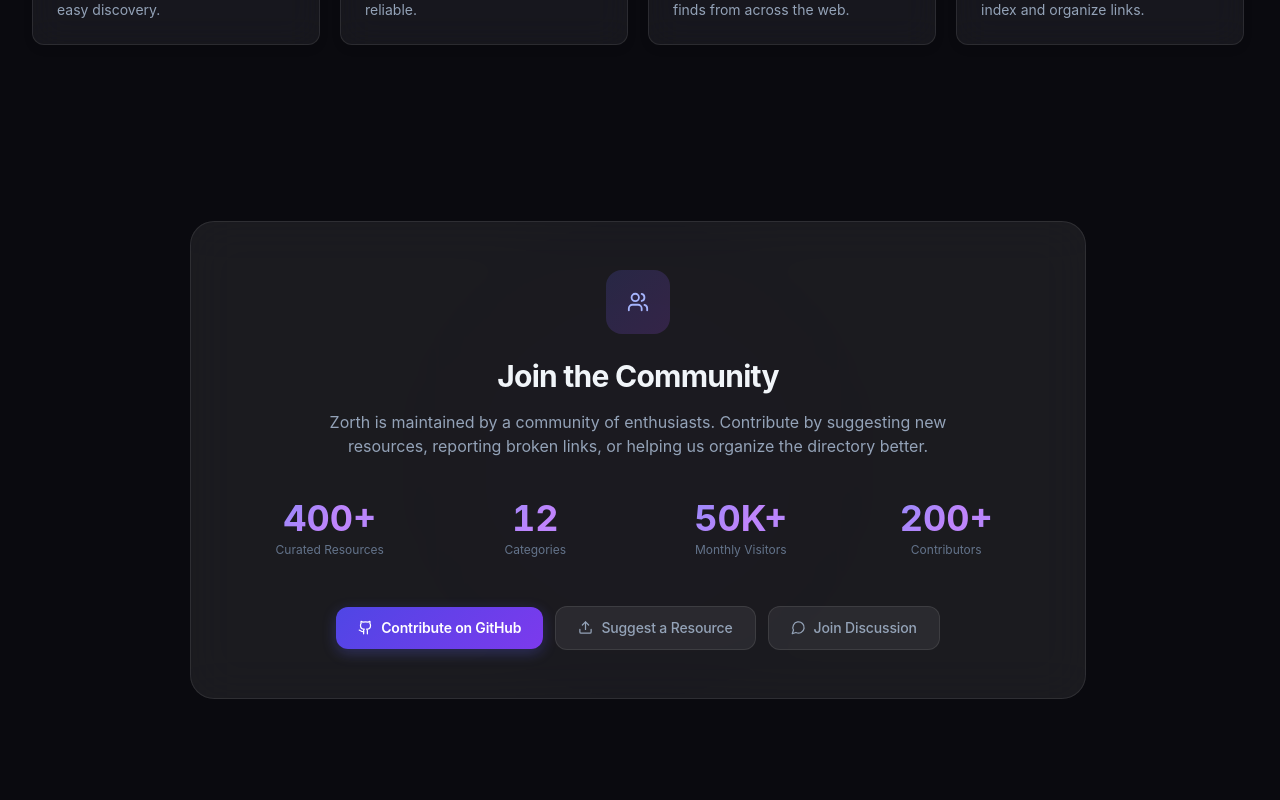
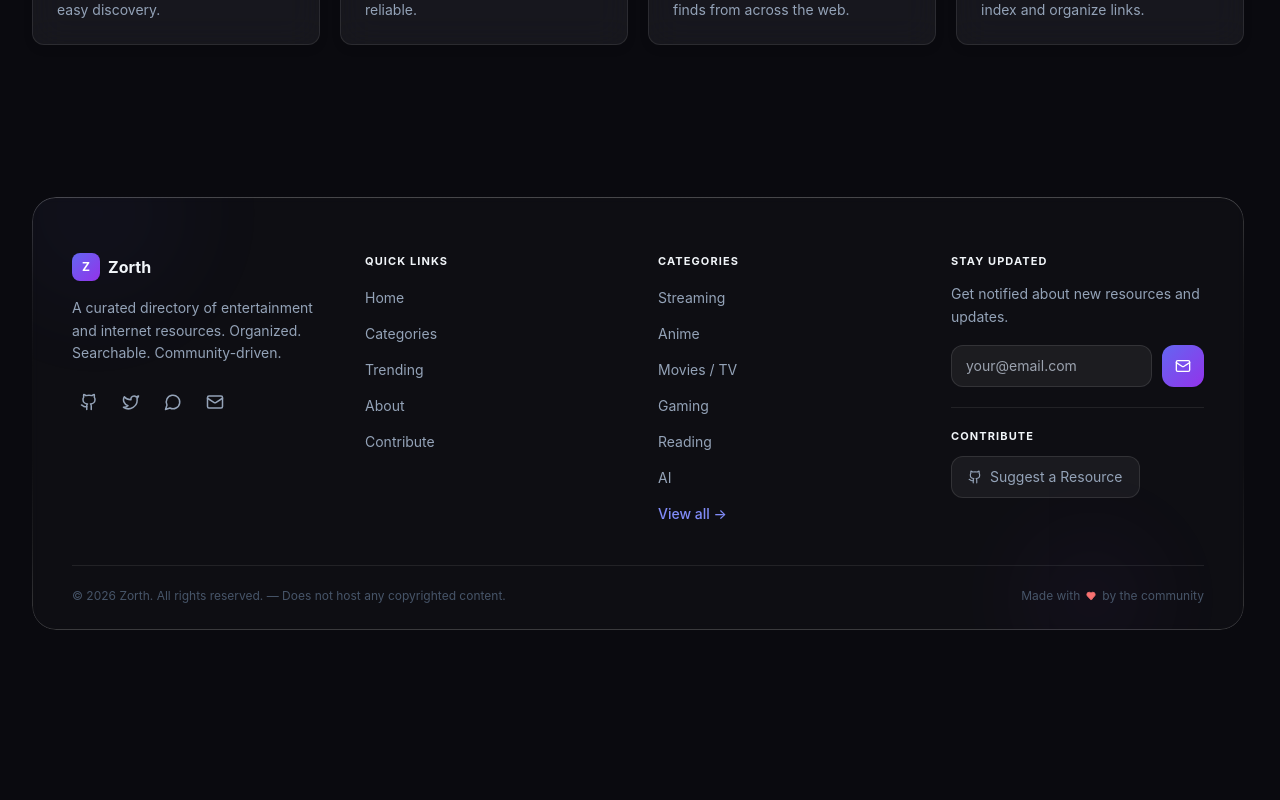
Before and after one commit to MITESH0505/zorth, a Next.js app in the folder frontend/: page / in a window 1280 px wide. Shown: the part 2920-3720 px from the top of the page. After the commit the page ends 3582 px from the top, so only its background shows below. Built offline with nearby package versions, Linux system fonts and the light colour scheme.

Commit message:
Remove community section

```diff
--- a/frontend/src/app/page.tsx
+++ b/frontend/src/app/page.tsx
@@ -8,7 +8,7 @@
 import CategoryGrid from "@/components/CategoryGrid";
 import TrendingSection from "@/components/TrendingSection";
 import AboutSection from "@/components/AboutSection";
-import CommunitySection from "@/components/CommunitySection";
+// import CommunitySection from "@/components/CommunitySection";
 import Footer from "@/components/Footer";
 
 const sectionIds = ["home", "categories", "trending", "about", "contribute"];
@@ -103,7 +103,7 @@
 
           <TrendingSection />
           <AboutSection />
-          <CommunitySection />
+          {/* <CommunitySection /> */}
           <Footer />
         </main>
       </div>
```
